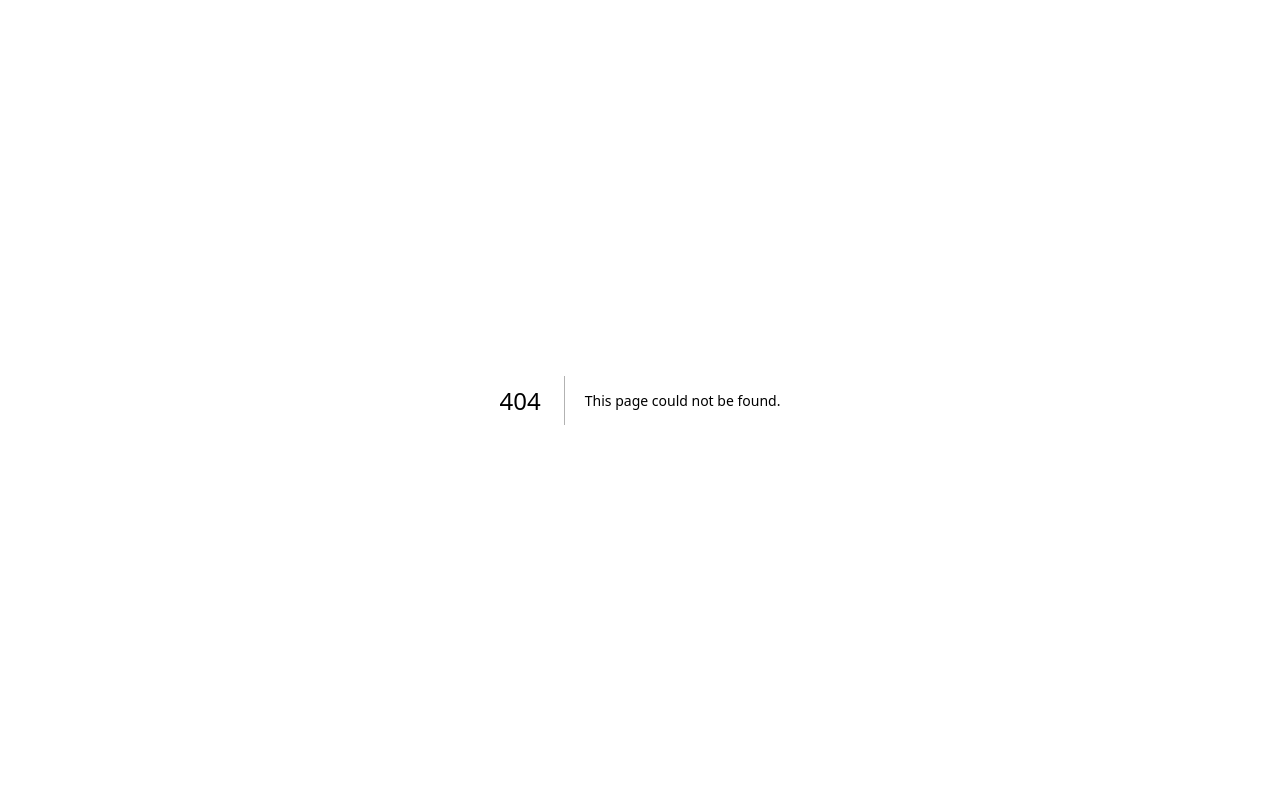
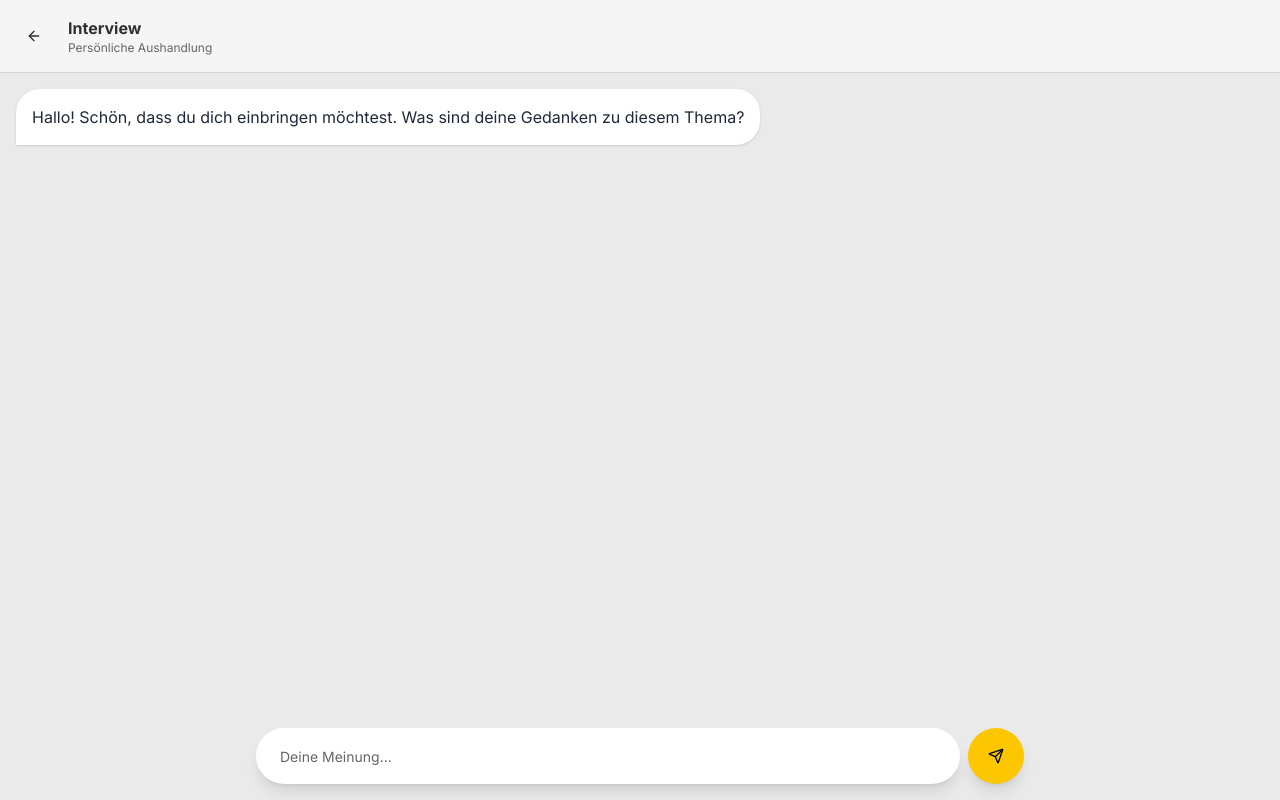
Before and after one commit to antonreinig/kartieren-demokratie, a Next.js app: page /1/interview in a window 1280 px wide. Before the commit this address had no page. Built offline with nearby package versions, Linux system fonts and the light colour scheme.

Commit message:
feat: Add basic interview page shell to fix 404

```diff
--- /dev/null
+++ b/src/app/[slug]/interview/page.tsx
@@ -0,0 +1,80 @@
+'use client'
+
+import { useParams } from "next/navigation"
+import { Button } from "@/components/ui/button"
+import { ArrowLeft, Send } from "lucide-react"
+import Link from "next/link"
+import { useState } from "react"
+import { Input } from "@/components/ui/input"
+
+export default function InterviewPage() {
+    const params = useParams()
+    const slug = params?.slug as string
+
+    // Placeholder state for chat
+    const [messages, setMessages] = useState([
+        { role: 'assistant', content: 'Hallo! Schön, dass du dich einbringen möchtest. Was sind deine Gedanken zu diesem Thema?' }
+    ])
+    const [input, setInput] = useState('')
+
+    const handleSend = () => {
+        if (!input.trim()) return
+        setMessages(prev => [...prev, { role: 'user', content: input }])
+        setInput('')
+        // Simulate AI response stub
+        setTimeout(() => {
+            setMessages(prev => [...prev, { role: 'assistant', content: 'Das ist ein interessanter Punkt. Kannst du das näher erläutern?' }])
+        }, 1000)
+    }
+
+    return (
+        <div className="flex flex-col h-screen bg-[#EAEAEA]">
+            {/* Header */}
+            <header className="p-4 bg-white/50 backdrop-blur-md border-b flex items-center gap-4 sticky top-0 z-10">
+                <Link href={`/${slug}`}>
+                    <Button variant="ghost" size="icon" className="rounded-full">
+                        <ArrowLeft className="w-5 h-5" />
+                    </Button>
+                </Link>
+                <div>
+                    <h1 className="font-bold">Interview</h1>
+                    <p className="text-xs text-muted-foreground">Persönliche Aushandlung</p>
+                </div>
+            </header>
+
+            {/* Chat Area */}
+            <div className="flex-1 overflow-y-auto p-4 space-y-4">
+                {messages.map((m, i) => (
+                    <div key={i} className={`flex ${m.role === 'user' ? 'justify-end' : 'justify-start'}`}>
+                        <div className={`max-w-[80%] p-4 rounded-2xl text-sm md:text-base ${m.role === 'user'
+                                ? 'bg-[#303030] text-white rounded-br-none'
+                                : 'bg-white shadow-sm text-gray-800 rounded-bl-none'
+                            }`}>
+                            {m.content}
+                        </div>
+                    </div>
+                ))}
+            </div>
+
+            {/* Floating Input Bar (Bottom) */}
+            <div className="p-4 bg-[#EAEAEA]">
+                <div className="max-w-3xl mx-auto flex gap-2">
+                    <Input
+                        value={input}
+                        onChange={(e) => setInput(e.target.value)}
+                        onKeyDown={(e) => e.key === 'Enter' && handleSend()}
+                        placeholder="Deine Meinung..."
+                        className="rounded-full border-0 shadow-lg bg-white h-14 px-6 text-lg focus-visible:ring-yellow-400"
+                    />
+                    <Button
+                        onClick={handleSend}
+                        size="icon"
+                        className="h-14 w-14 rounded-full bg-yellow-400 text-black hover:bg-yellow-500 shadow-lg shrink-0"
+                    >
+                        <Send className="w-6 h-6" />
+                    </Button>
+                </div>
+            </div>
+        </div>
+    )
+}
```
